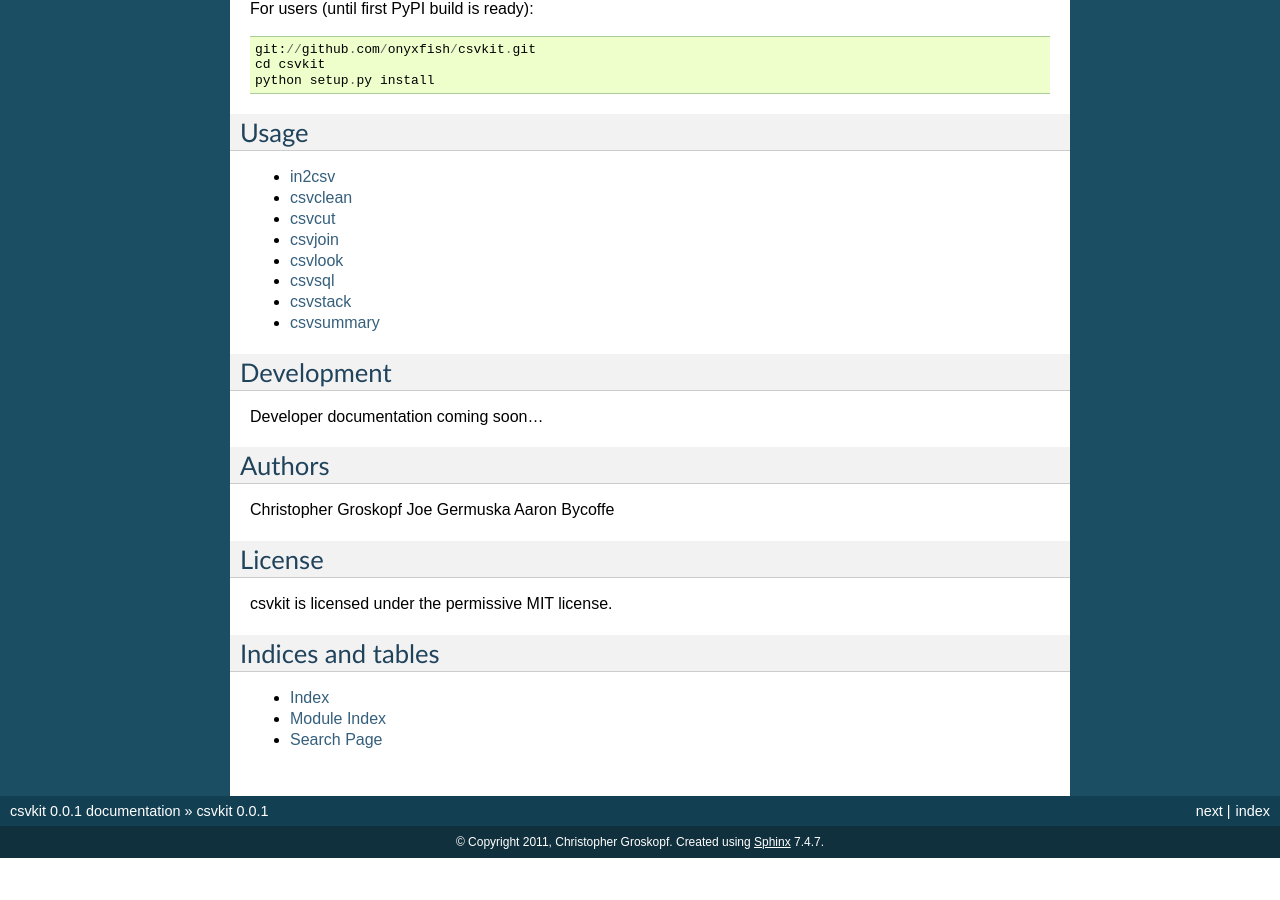
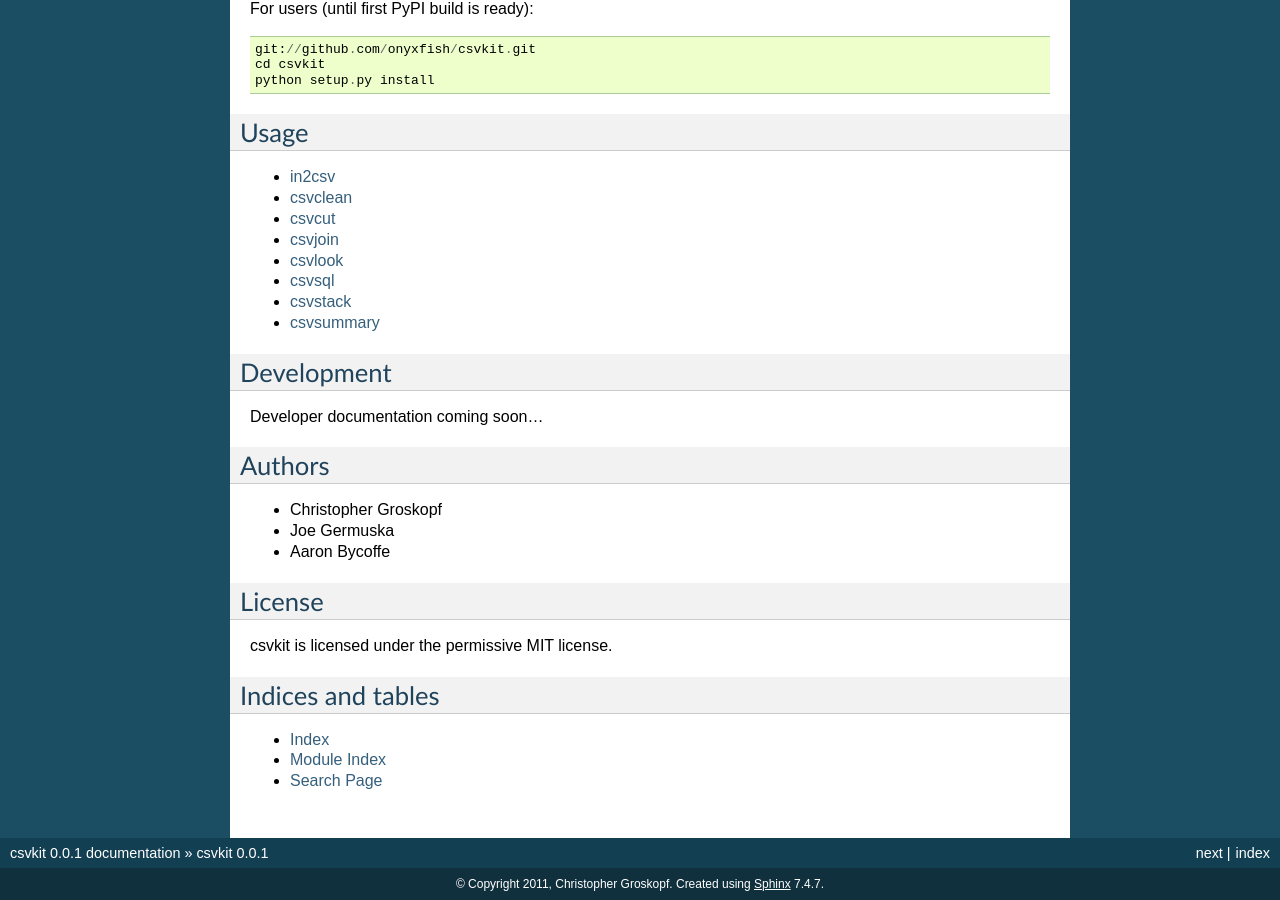
Before and after one commit to wireservice/csvkit, a Sphinx documentation site: the page built from docs/index.rst, in a window 1280 px wide and 900 px high, scrolled down 807 px. Built offline with Sphinx 7.4.7, drawn with Linux system fonts in a browser that asks for light colours; before the commit the page ends 1665 px from its top, so only the background shows below that.

```diff
--- a/docs/index.rst
+++ b/docs/index.rst
@@ -62,9 +62,9 @@ Developer documentation coming soon...
 Authors
 =======
 
-Christopher Groskopf
-Joe Germuska
-Aaron Bycoffe
+* Christopher Groskopf
+* Joe Germuska
+* Aaron Bycoffe
 
 License
 =======
```
